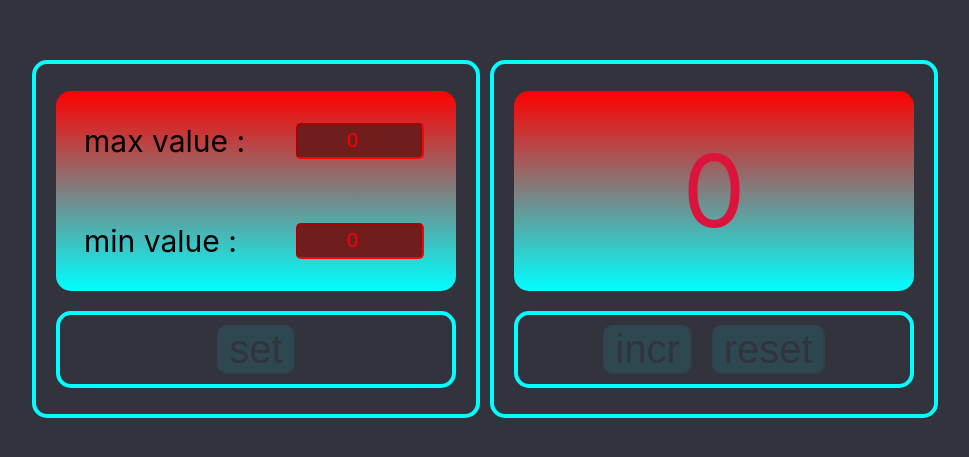
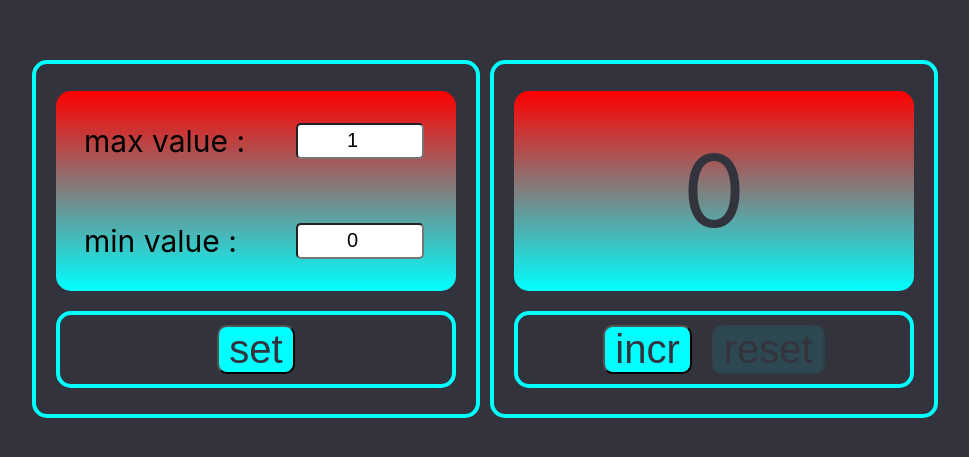
Before and after one commit to Zitz59/counter_redux, a React (Create React App) app: page / in a window 1280 px wide. Shown: the part 269-726 px from the top of the page, without its empty margins (155-1124 px from the left). Built offline with nearby package versions, Linux system fonts and the light colour scheme.

Commit message:
add callbacks and props

```diff
--- a/src/App.tsx
+++ b/src/App.tsx
@@ -6,33 +6,37 @@ import {Settings} from './Components/Settings/Settings';
 function App() {
 
     const [startValue, setStartValue] = useState<number>(0)//start value for counter
-    const [maxValue, setMaxValue] = useState<number>(0)//max value for counter
+    const [maxValue, setMaxValue] = useState<number>(1)//max value for counter
     const [counterValue, setCounterValue] = useState<number>(0)//counter state
+    const [maxCounterValue, setMaxCounterValue] = useState<number>(0)//maxCounter value for resetBtn
+    const [message, setMessage] = useState<string>('')
 
+    //const error = startValue || maxValue < 0 || startValue === maxValue
+    //console.log(error)
 
 //создать callback который передаёт startValue в counterValue
 
+    useEffect(() => {
 
-    useEffect(()=>{
         let startValueAsString = localStorage.getItem('startValue')
         let maxValueAsString = localStorage.getItem('maxValue')
         startValueAsString && setStartValue(JSON.parse(startValueAsString))
         maxValueAsString && setMaxValue(JSON.parse(maxValueAsString))
     }, [])
 
-    useEffect(() => {
-            localStorage.setItem('startValue', JSON.stringify(startValue))
-            localStorage.setItem('maxValue', JSON.stringify(maxValue))
-        }, [startValue,maxValue])
+    //синхронизация должна запускаться каждый раз когда мы жмём кнопку SET
+    //либо когда меняем min\max values в SETTINGS => попадает в  localState
 
     return (
         <div className={s.app_wrapper}>
             <Settings
+                setMessage={setMessage}
                 startValue={startValue}
                 setStartValue={setStartValue}
                 maxValue={maxValue}
                 setMaxValue={setMaxValue}
-
+                setCounterValue={setCounterValue}
+                setMaxCounterValue={setMaxCounterValue}
             />
 
             <Counter startValue={startValue}
@@ -41,10 +45,10 @@ function App() {
                      setMaxValue={setMaxValue}
                      counterValue={counterValue}
                      setCounterValue={setCounterValue}
-
+                     maxCounterValue={maxCounterValue}
+                     setMaxCounterValue={setMaxCounterValue}
+                     message={message}
             />
-
-
         </div>
     );
 }
```
